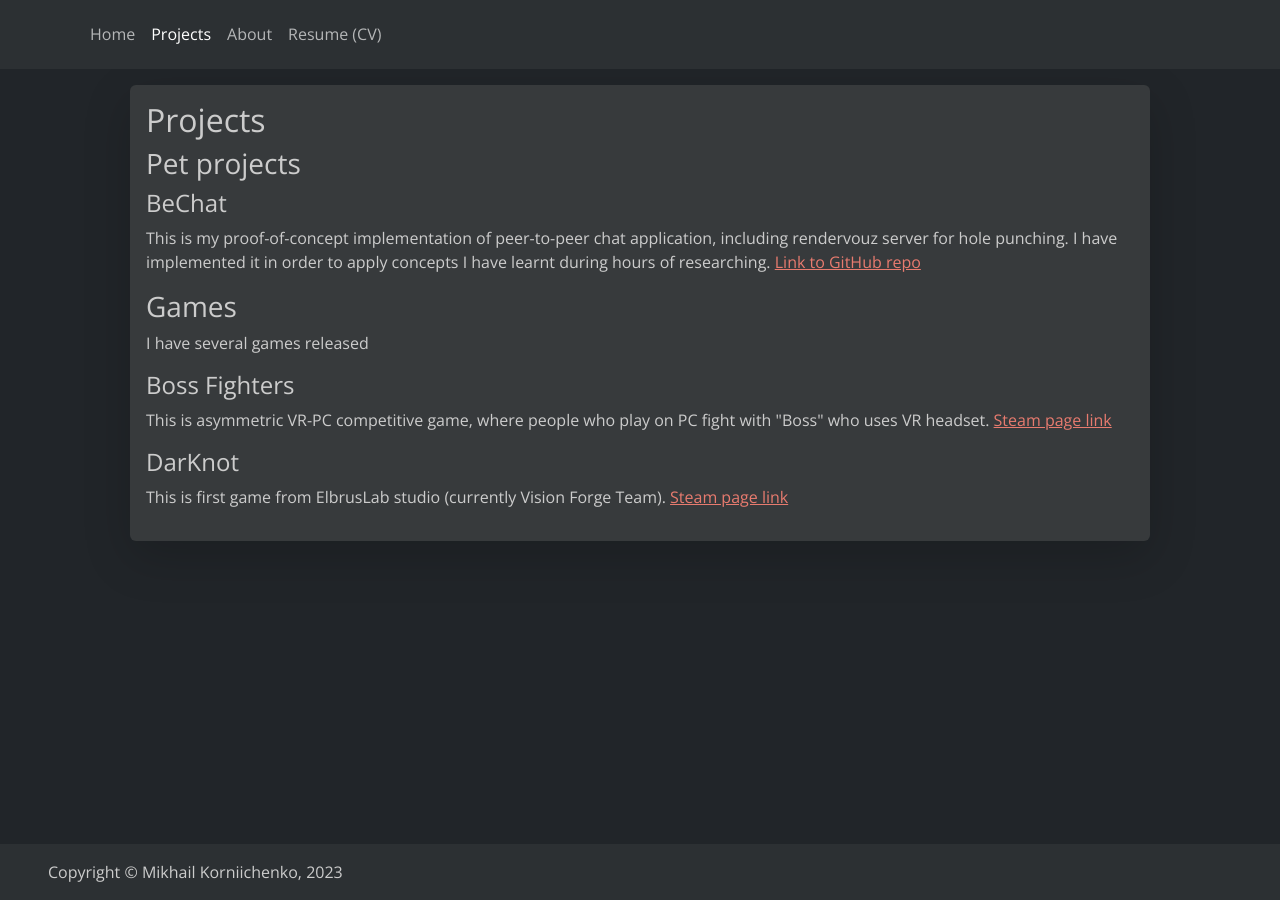
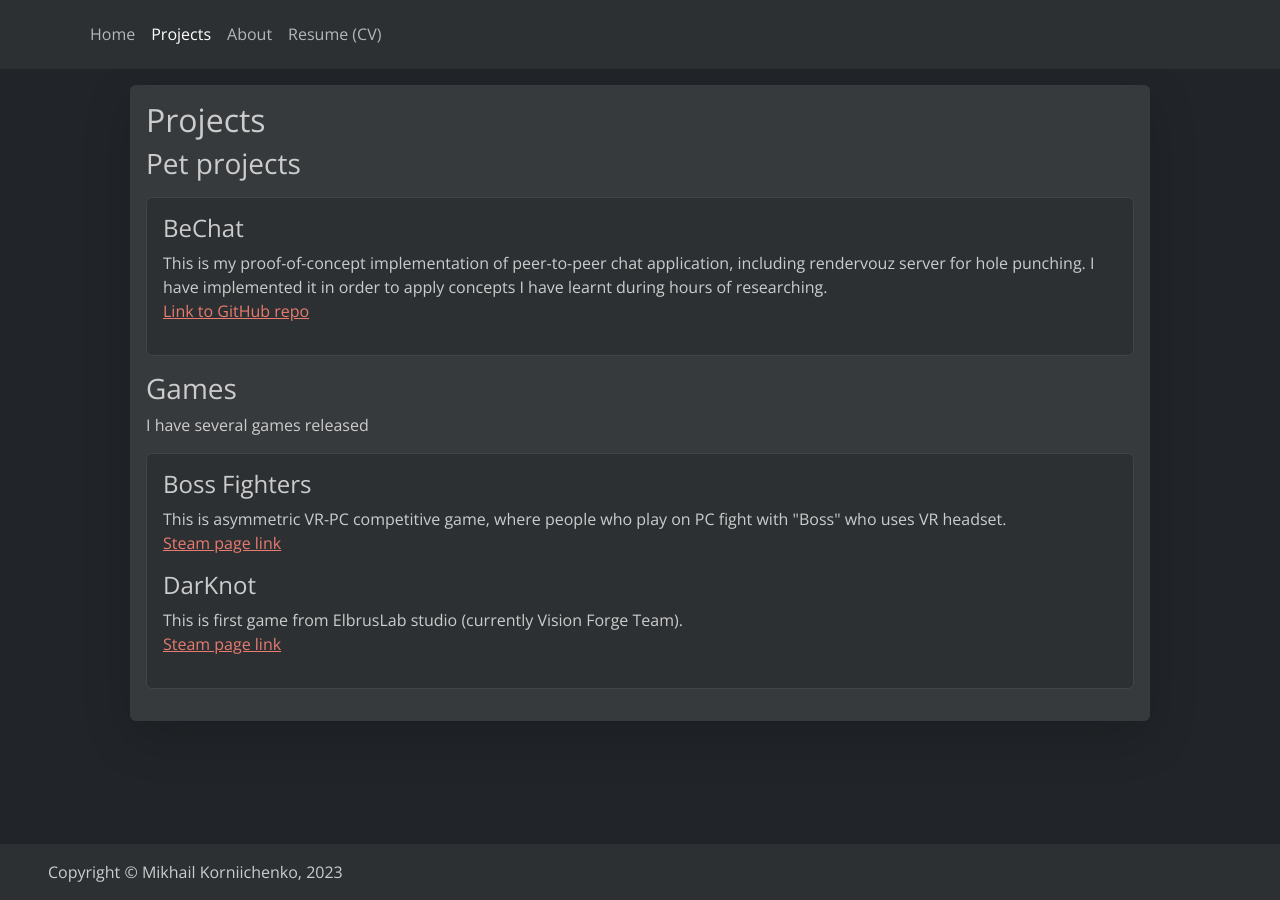
Before and after one commit to Sajoniks/sajoniks.github.io, a Jekyll site: the page built from projects.html, in a window 1280 px wide. Built offline with Jekyll 4.4.1, drawn with Linux system fonts in a browser that asks for light colours.

Commit message:
Update projects.html

```diff
--- a/projects.html
+++ b/projects.html
@@ -7,13 +7,16 @@ title: Projects
 <h2>Projects</h2>
 
 <h3>Pet projects</h3>
+<div class="border rounded p-3 bg-body-tertiary my-3">
   <h4>BeChat</h4>
   <p>
     This is my proof-of-concept implementation of peer-to-peer chat application, including rendervouz server for hole punching.
-  I have implemented it in order to apply concepts I have learnt during hours of researching.
+    I have implemented it in order to apply concepts I have learnt during hours of researching. <br>
 
     <a href="https://github.com/Sajoniks/BeChat">Link to GitHub repo</a>
   </p>
+</div>
+
 
 
 <h3>Games</h3>
@@ -21,14 +24,16 @@ title: Projects
 I have several games released
 </p>
 
+<div class="border rounded p-3 bg-body-tertiary my-3">
   <h4>Boss Fighters</h4>
   <p>
-This is asymmetric VR-PC competitive game, where people who play on PC fight with "Boss" who uses VR headset.
-<a href="https://store.steampowered.com/app/1784650/BOSS_FIGHTERS/">Steam page link<a/>
+  This is asymmetric VR-PC competitive game, where people who play on PC fight with "Boss" who uses VR headset. <br>
+  <a href="https://store.steampowered.com/app/1784650/BOSS_FIGHTERS/">Steam page link</a>
   </p>
 
   <h4>DarKnot</h4>
   <p>
-This is first game from ElbrusLab studio (currently Vision Forge Team).
+  This is first game from ElbrusLab studio (currently Vision Forge Team). <br>
   <a href="https://store.steampowered.com/app/1371560/DarKnot/">Steam page link </a>
   </p>
+</div>
```
Lines whose indentation alone changed are shown as unchanged.
